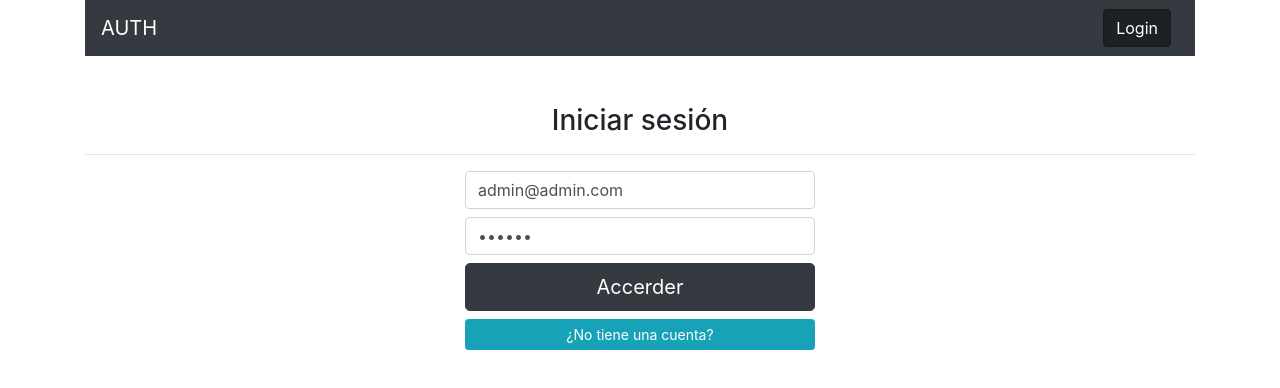
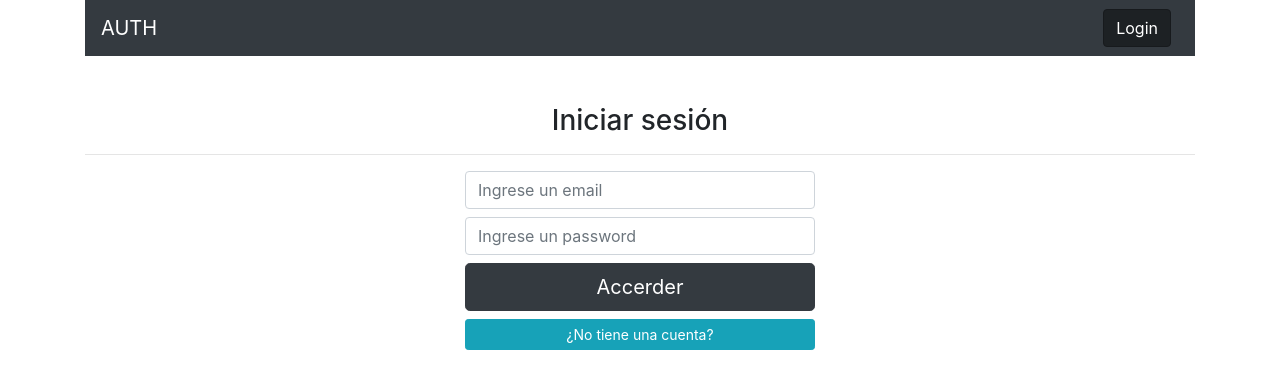
Before and after one commit to lpoletto/login-react-js, a React (Create React App) app: page /login in a window 1280 px wide. Shown: the top 388 px of the page. Built offline with nearby package versions, Linux system fonts and the light colour scheme; no server answers.

Commit message:
Update Login.jsx

```diff
--- a/src/components/Login.jsx
+++ b/src/components/Login.jsx
@@ -5,8 +5,8 @@ import {withRouter} from 'react-router-dom';
 
 const Login = (props) => {
     // Estados
-    const [email, setEmail] = useState('admin@admin.com');
-    const [password, setPassword] = useState('123123');
+    const [email, setEmail] = useState('');
+    const [password, setPassword] = useState('');
     const [error, setError] = useState(null);
     const [esRegistro, setEsRegistro] = useState(false);
 
```
